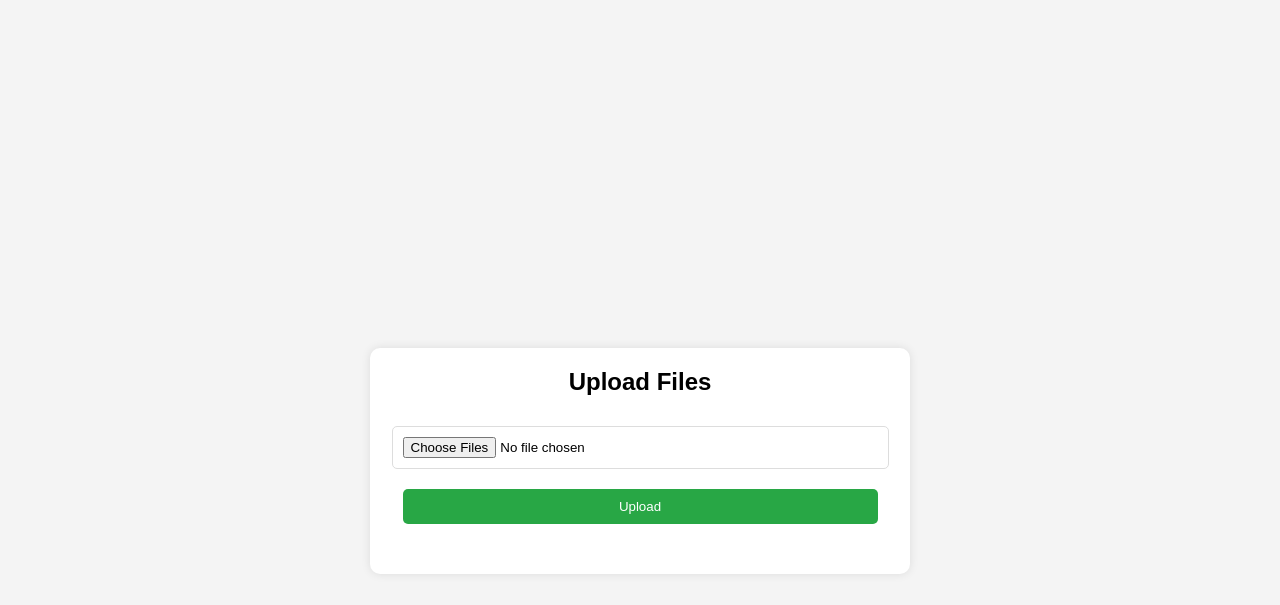
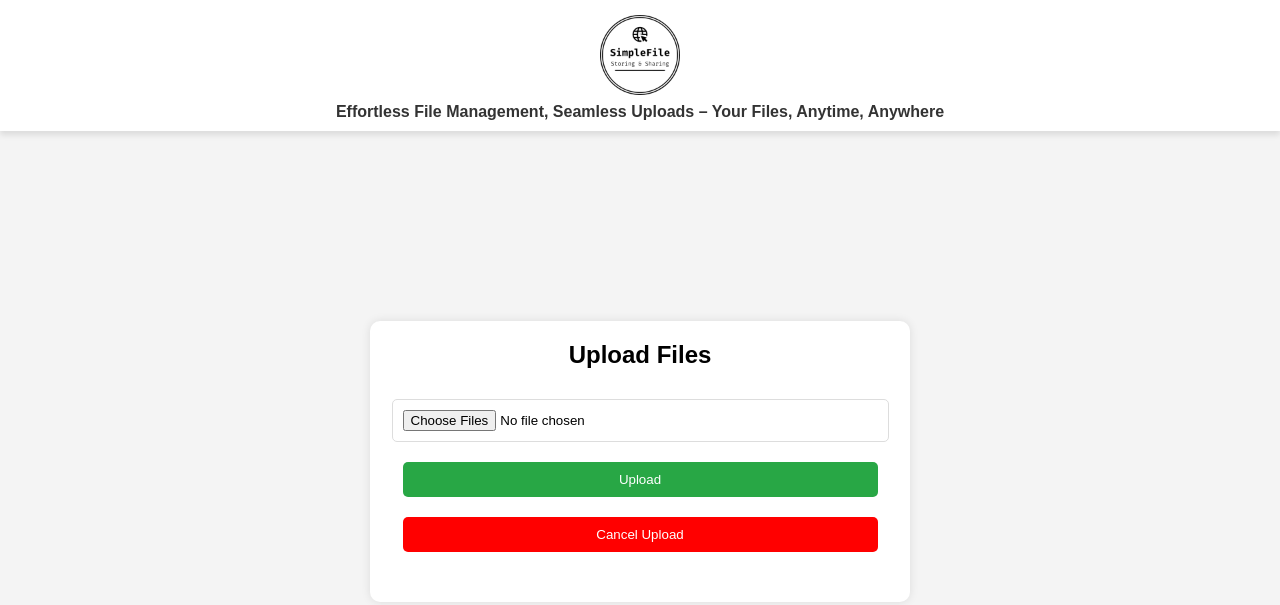
Before and after one commit to 333BVK333/SimpleFile, a website: page views/upload.html in a window 1280 px wide. Drawn offline with Linux system fonts and the light colour scheme.

Commit message:
Updated upload.html

```diff
--- a/views/upload.html
+++ b/views/upload.html
@@ -8,21 +8,29 @@
     <link rel="icon" type="image/png" href="/favicon.png">
 </head>
 <body>
+    <!-- Navbar Section -->
+    <nav class="navbar">
+        <div class="logo-container">
+            <img src="/favicon.png" alt="Website Logo" class="logo">
+            <p class="caption">Effortless File Management, Seamless Uploads – Your Files, Anytime, Anywhere</p>
+        </div>
+    </nav>
+
     <div class="container">
         <h1>Upload Files</h1>
         <form id="uploadForm">
             <input type="file" id="file" multiple>
             <button type="submit">Upload</button>
+            <button type="button" id="cancelUpload" style="background-color: red;">Cancel Upload</button> <!-- Cancel Button -->
         </form>
-
-        <!-- Progress Bar Section -->
+        <div id="message"></div>
+        <div id="uniqueCodeContainer" style="display: none;">
+            <p>Unique Code: <span id="uniqueCodeDisplay"></span></p>
+        </div>
         <div id="progressContainer" style="display: none;">
             <progress id="progressBar" value="0" max="100"></progress>
             <span id="progressText">0% uploaded</span>
         </div>
-
-        <!-- Message Section -->
-        <div id="message"></div>
     </div>
     <script src="/script.js"></script>
 </body>
```
